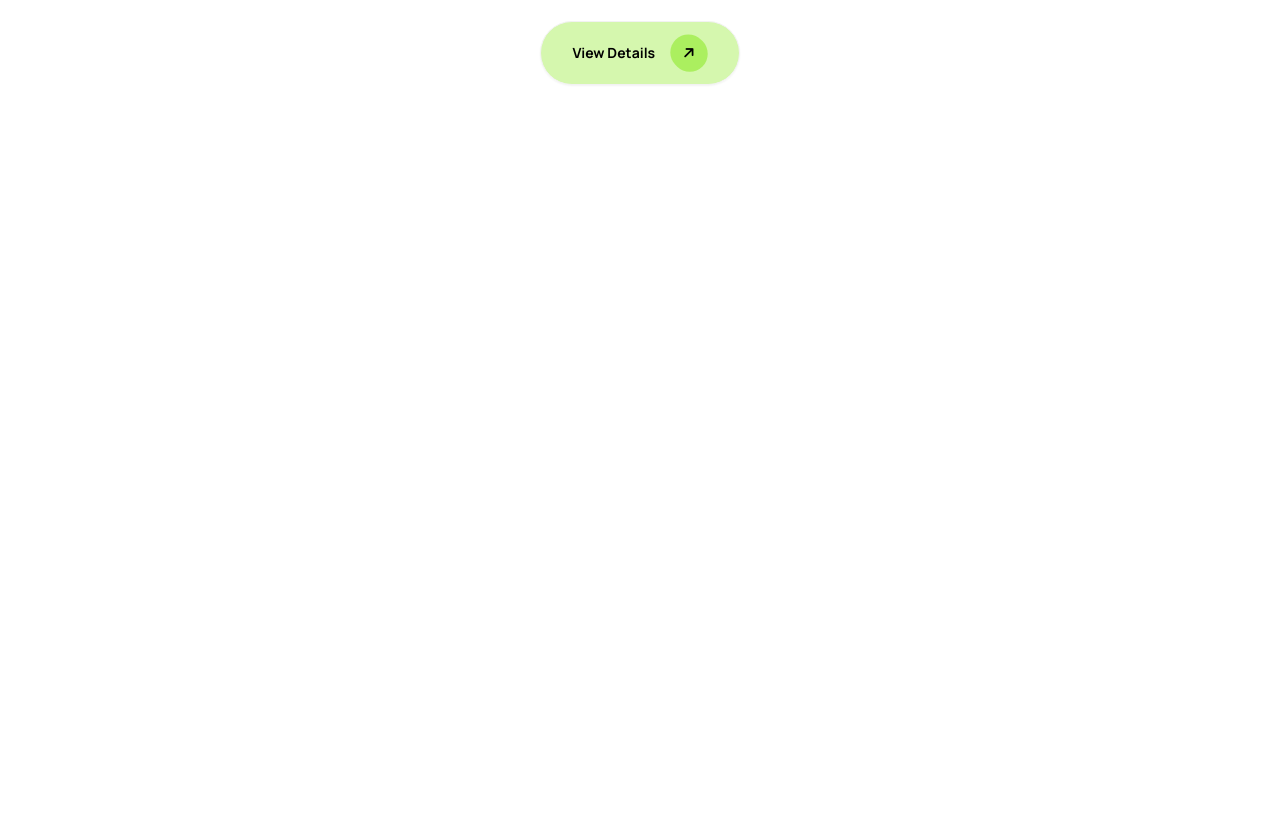
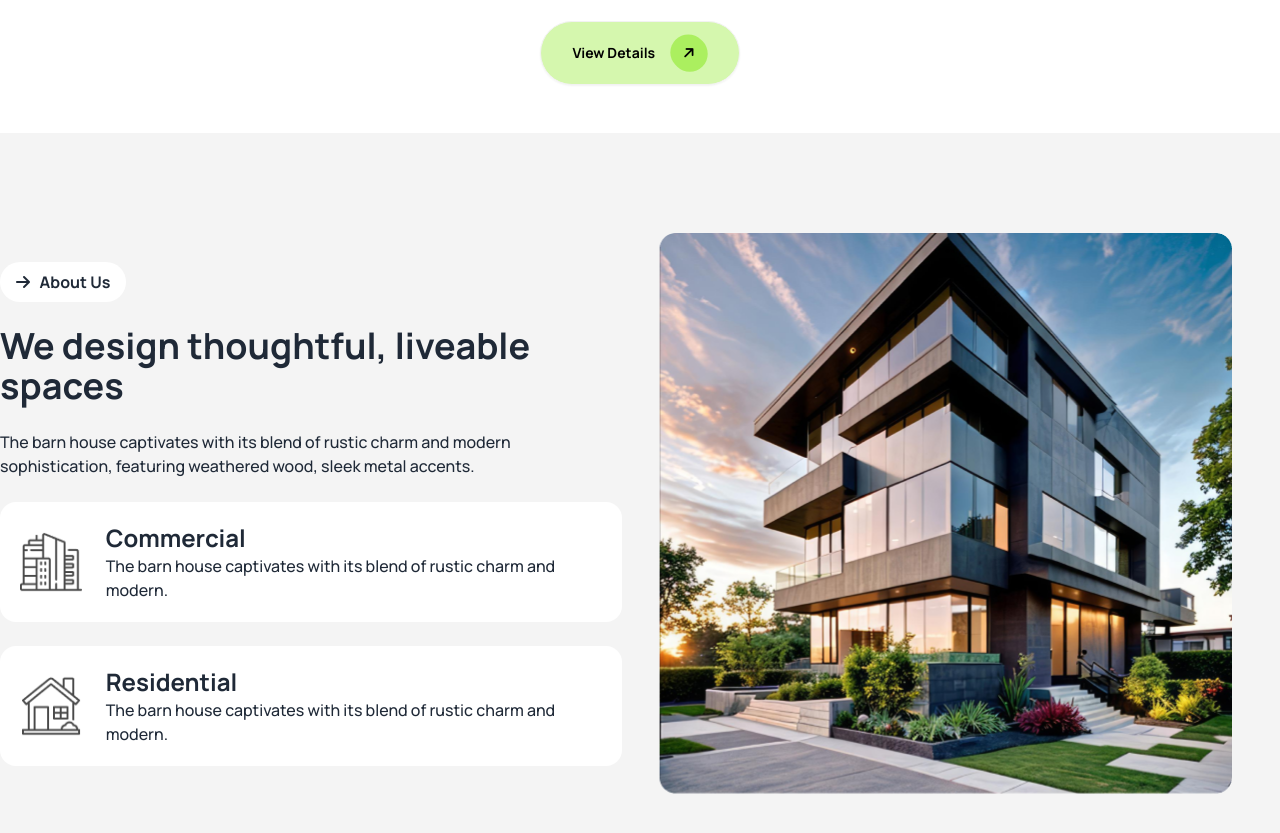
Before and after one commit to MostafijurRuman/PlanNest, a plain HTML site: page index.html in a window 1280 px wide. Shown: the part 583-1416 px from the top of the page. Before the commit the page ends 800 px from the top, so only its background shows below. Drawn offline with nearby package versions, Linux system fonts and the light colour scheme.

Commit message:
About section done

```diff
--- a/index.html
+++ b/index.html
@@ -45,15 +45,42 @@
     <span class="text-center">View Details</span>
     <i class="fas fa-arrow-right -rotate-45 bg-primary p-3 rounded-3xl"></i>
   </button>
-
-
-
 </div>
 
     </header>
 
     <main>
-
+      <!-- About Us Section and more Ass bg -->
+       <div class="bg-[#F4F4F4;]">
+        <!-- About Us Section -->
+          <div class="container mx-auto px-5 md:px-0 flex md:flex-row flex-col gap-9 items-center py-[100px]">
+              <div class="space-y-6 w-full md:w-1/2">
+                <button class="bg-white px-4 py-2 rounded-3xl text-[16px] font-bold ml-32 md:ml-0">   <i class="fas fa-arrow-right"></i> &nbsp About Us</button>
+                <h3 class="text-center md:text-left text-3xl md:text-4xl font-bold">We design thoughtful, liveable spaces</h3>
+                <p class="text-center md:text-left text-[16px] font-medium">The barn house captivates with its blend of rustic charm and
+                  modern sophistication, featuring weathered wood, sleek metal accents.</p>
+                  <!-- card 1 -->
+                  <div class="bg-white rounded-2xl flex  items-center gap-6 p-5  ">
+                    <div><img src="./assets/commercial.png" alt=""></div>
+                    <div>
+                      <h4 class="text-2xl font-extrabold">Commercial</h4>
+                      <p class="text-[16px] font-medium">The barn house captivates with its blend of rustic charm and modern.</p>
+                    </div>
+                  </div>
+                  <!-- Card 2 -->
+                  <div class="bg-white rounded-2xl flex  items-center gap-6 p-5  ">
+                    <div><img src="./assets/residential.png" alt=""></div>
+                    <div>
+                      <h4 class="text-2xl font-extrabold">Residential</h4>
+                      <p class="text-[16px] font-medium">The barn house captivates with its blend of rustic charm and modern.</p>
+                    </div>
+                  </div>
+              </div>
+              <div class="w-full md:w-1/2">
+                <img src="./assets/Rectangle.png" alt="">
+              </div>
+          </div>
+       </div>
     </main>
 
     <footer>
```
